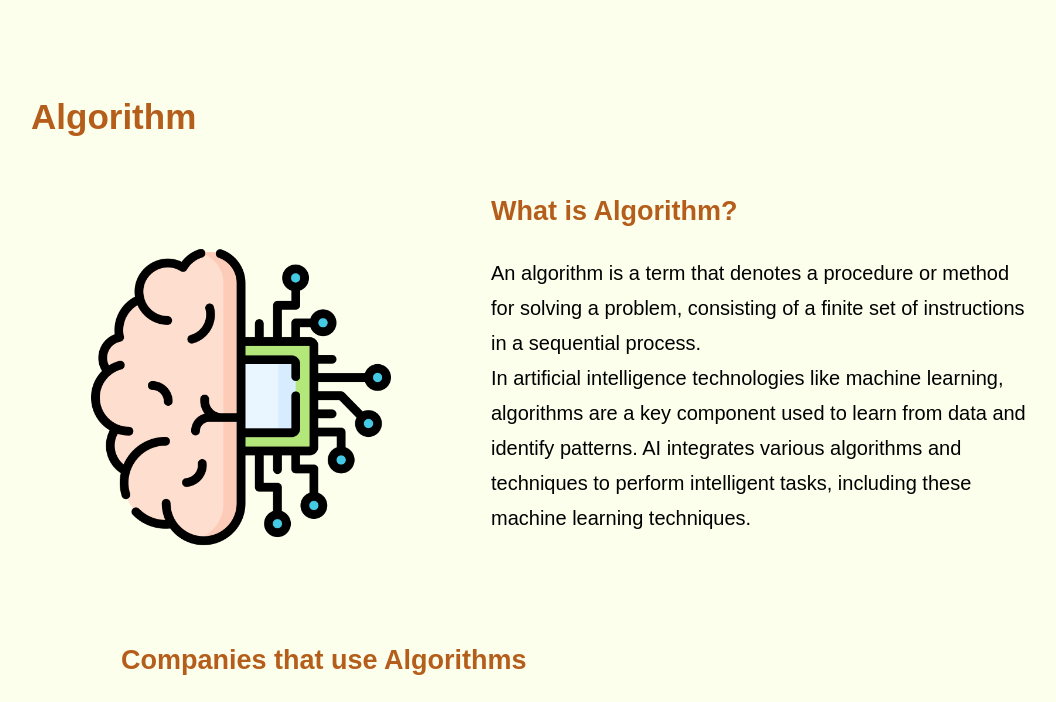
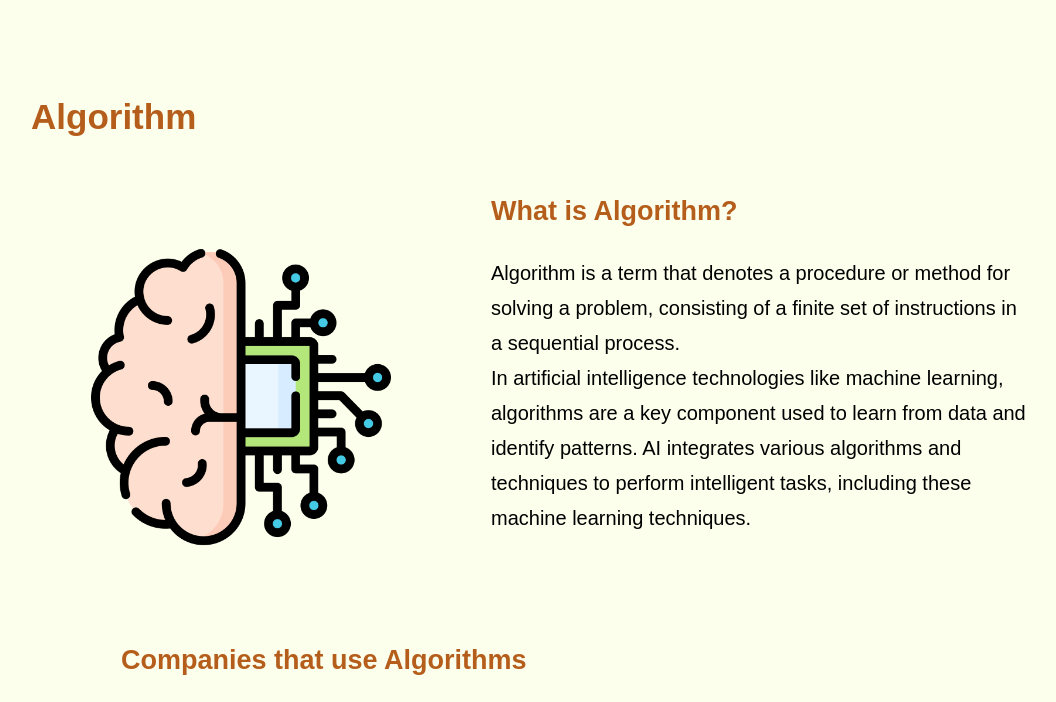
Before and after one commit to jo2313/Final_Project, a plain HTML site: page index.html in a window 1280 px wide. Shown: the part 632-1334 px from the top of the page, without its empty margins (109-1165 px from the left). Drawn offline with Linux system fonts and the light colour scheme; a web font is replaced by a local one.

Commit message:
Added project files

```diff
--- a/index.html
+++ b/index.html
@@ -42,7 +42,7 @@
                   </div>
                   <div class="algorithmDesc">
                      <p class="smallQ">What is Algorithm?</p>
-                     <p>An algorithm is a term that denotes a procedure or method for solving a problem, consisting of a finite set of instructions in a sequential process.<br>In artificial intelligence technologies like machine learning, algorithms are a key component used to learn from data and identify patterns. AI integrates various algorithms and techniques to perform intelligent tasks, including these machine learning techniques.</p>
+                     <p>Algorithm is a term that denotes a procedure or method for solving a problem, consisting of a finite set of instructions in a sequential process.<br>In artificial intelligence technologies like machine learning, algorithms are a key component used to learn from data and identify patterns. AI integrates various algorithms and techniques to perform intelligent tasks, including these machine learning techniques.</p>
                   </div>
                </div>
                <div class="algorithmComSec">
```
Also changed, not shown: instagram.html (+3 -3 lines).
